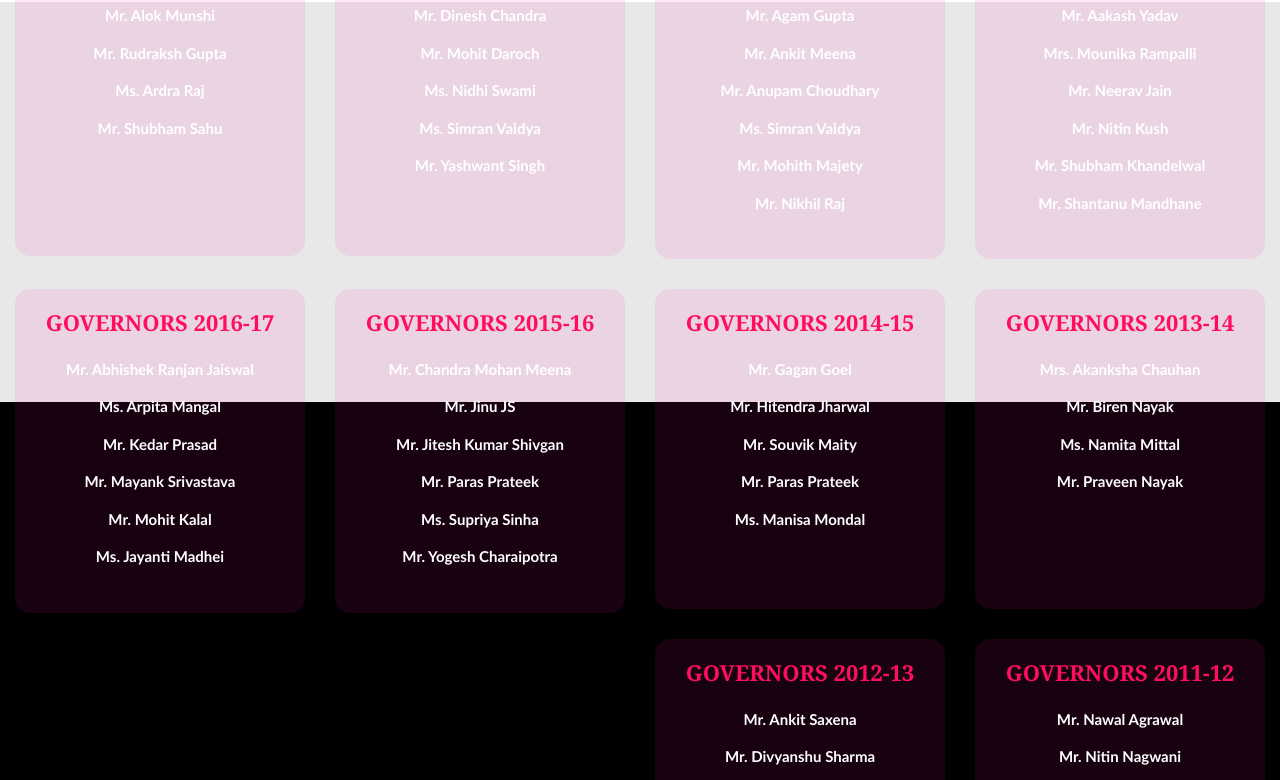
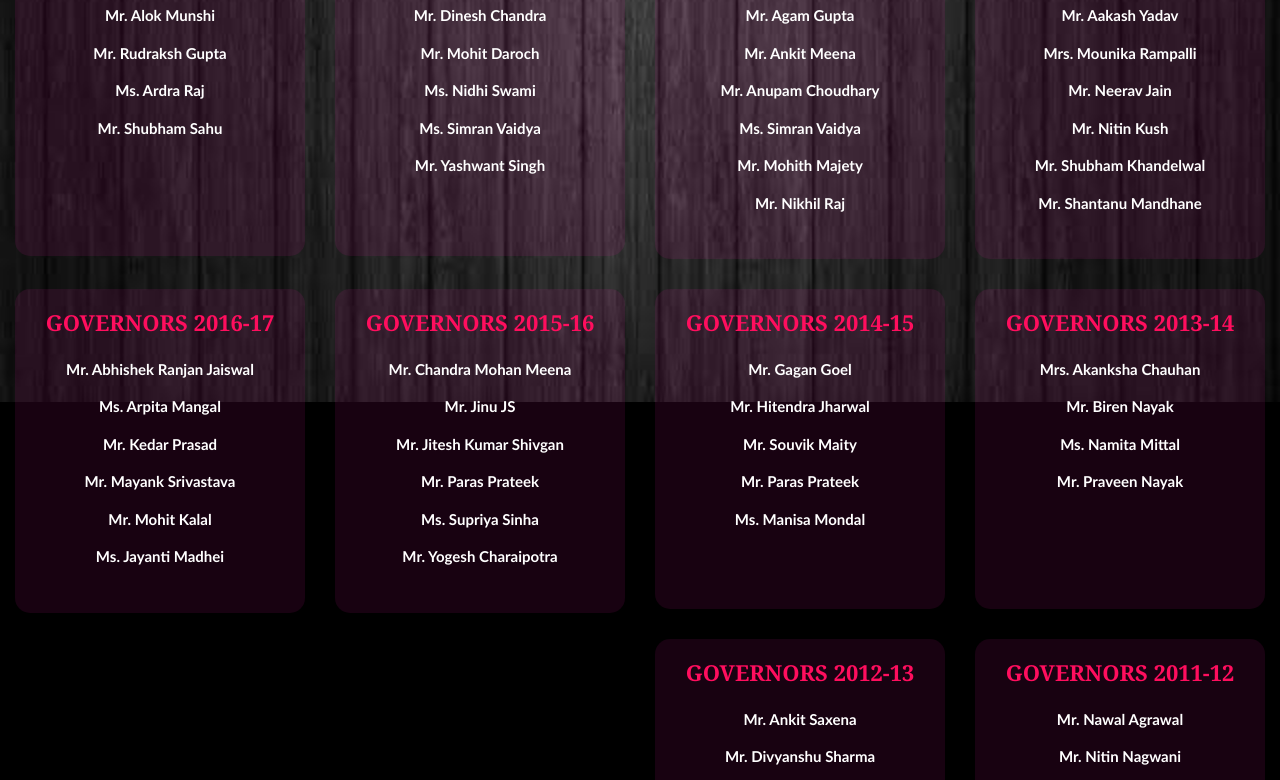
Before and after one commit to TAdS-IITKGP/TAdS-Website2021, a plain HTML site: page TAdS/index.html in a window 1280 px wide. Shown: the part 398-1178 px from the top of the page. Drawn offline with nearby package versions, Linux system fonts and the light colour scheme.

Commit message:
Update index.html

```diff
--- a/TAdS/index.html
+++ b/TAdS/index.html
@@ -19,8 +19,8 @@
 
     background: linear-gradient(
         to bottom,
-         #ffffff 50%,
-        #ffffffe8 50%
+         #000000 50%,
+        #000000 50%
 
 
     );
@@ -30,7 +30,7 @@ header{
     width: 100%;
     height: 100vh;
     background-color: black;
-    background: url("../images/bg1.jpeg");
+    background: url("bg1.jpeg");
     background-size:  100%, 70%;
     background-position: right, center;
     background-repeat: no-repeat, no-repeat;
```
